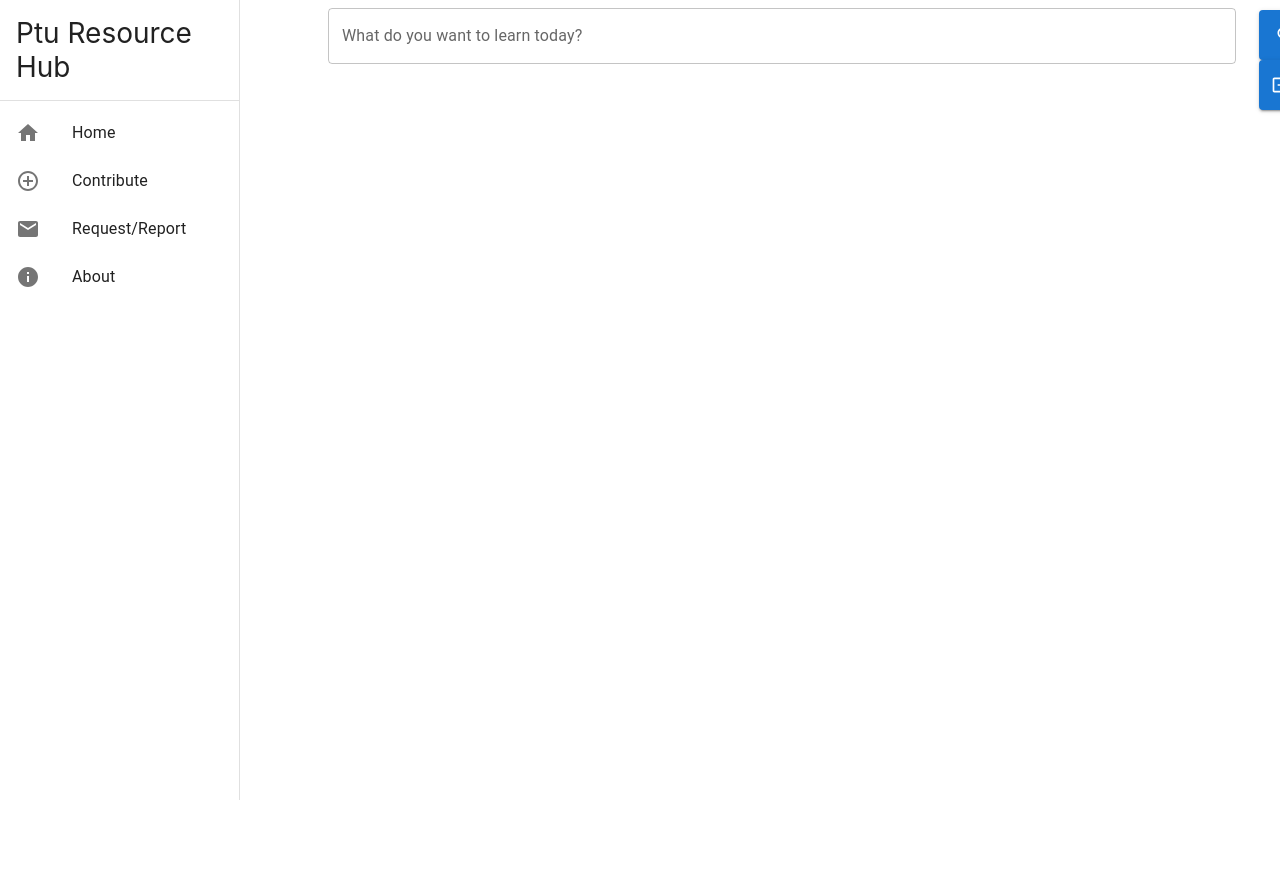
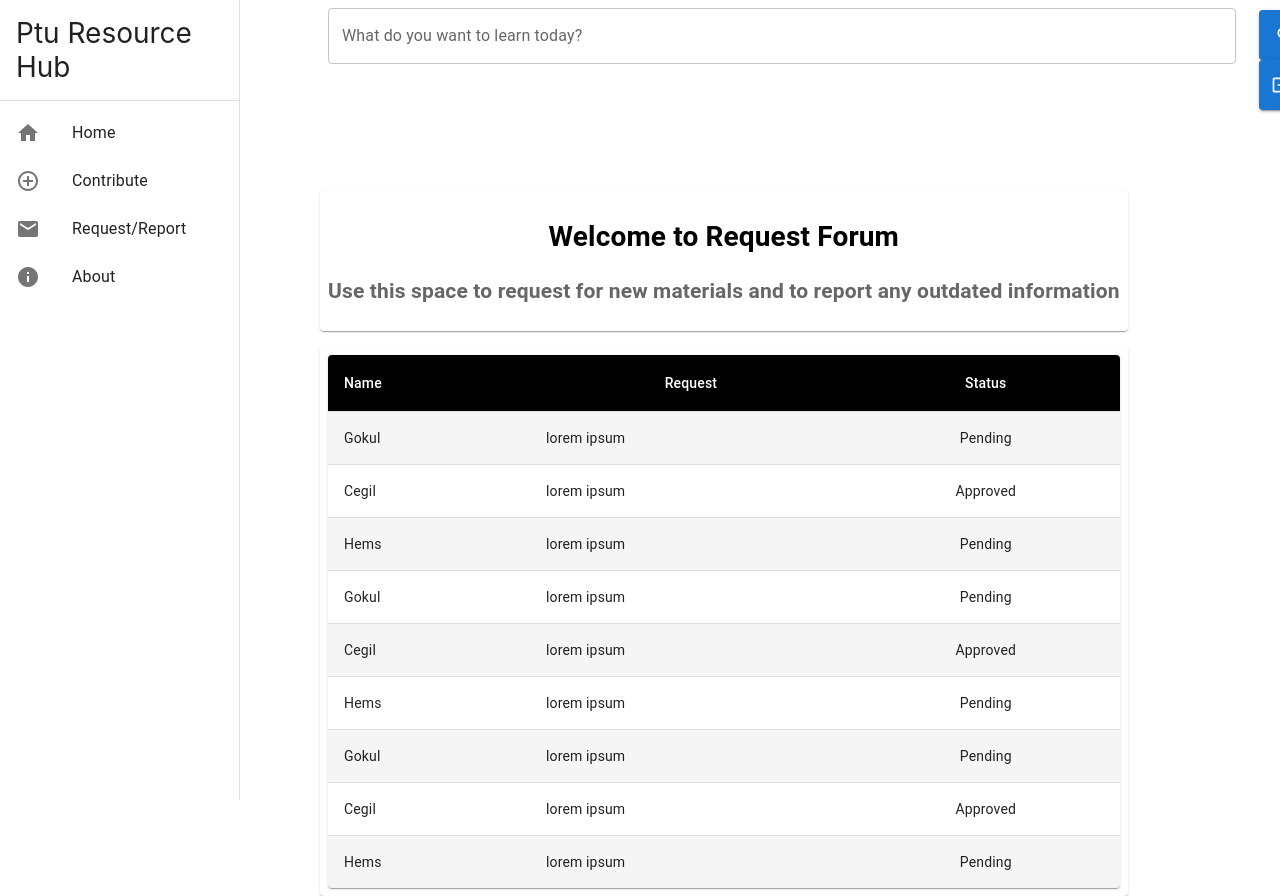
Before and after one commit to Hemachandran0x1/PTU-Resource-Hub, a React (Create React App) app in the folder resourcehub/: page /topics in a window 1280 px wide. Shown: the top 896 px of the page. Before the commit the page ends 800 px from the top, so only its background shows below. Built offline with nearby package versions, Linux system fonts and the light colour scheme.

Commit message:
topics routes

```diff
--- a/resourcehub/src/Component/Routesapp.js
+++ b/resourcehub/src/Component/Routesapp.js
@@ -14,6 +14,7 @@ import Credentials from './Credentials';
 import Unitpage from './Unitpage';
 import About from './About';
 import Subject from './Subject';
+import Topics from './Topics';
 function Routesapp() {
   return (
     <>
@@ -33,7 +34,7 @@ function Routesapp() {
                 <Route path="/unit" element={<Unitpage/>}/>
                 <Route path="/requestsadd" element={<Request/>}/>
                 <Route path="/about" element={<About/>}/>
-                <Route path="/topics" element={<About/>}/>
+                <Route path="/topics" element={<Topics/>}/>
             </Routes>
         </BrowserRouter>
     </>
--- a/resourcehub/src/Component/Topics.js
+++ b/resourcehub/src/Component/Topics.js
@@ -2,6 +2,7 @@ import React from 'react'
 import Sidebar from './Sidebar'
 import Search from './Search'
 import { Grid,Box } from '@mui/material'
+import { styled } from '@mui/material/styles';
 import Stack from '@mui/material/Stack';
 import Table from '@mui/material/Table';
 import TableBody from '@mui/material/TableBody';
@@ -10,7 +11,6 @@ import TableContainer from '@mui/material/TableContainer';
 import TableHead from '@mui/material/TableHead';
 import TableRow from '@mui/material/TableRow';
 import Paper from '@mui/material/Paper';
-import { styled } from '@mui/material/styles';
 
 
 const StyledTableCell = styled(TableCell)(({ theme }) => ({
@@ -70,7 +70,7 @@ function Topics() {
    <Search/>
    </div>
    <div className='request_main'>
-            <Box sx={{ width: '97%' }}>
+
       <Stack spacing={2}>
         <Item>
         <div className='request_top'>
@@ -106,7 +106,7 @@ function Topics() {
                 </Item>
 
       </Stack>
-    </Box>
+
     </div>
    </Grid>
    </Grid>
```
